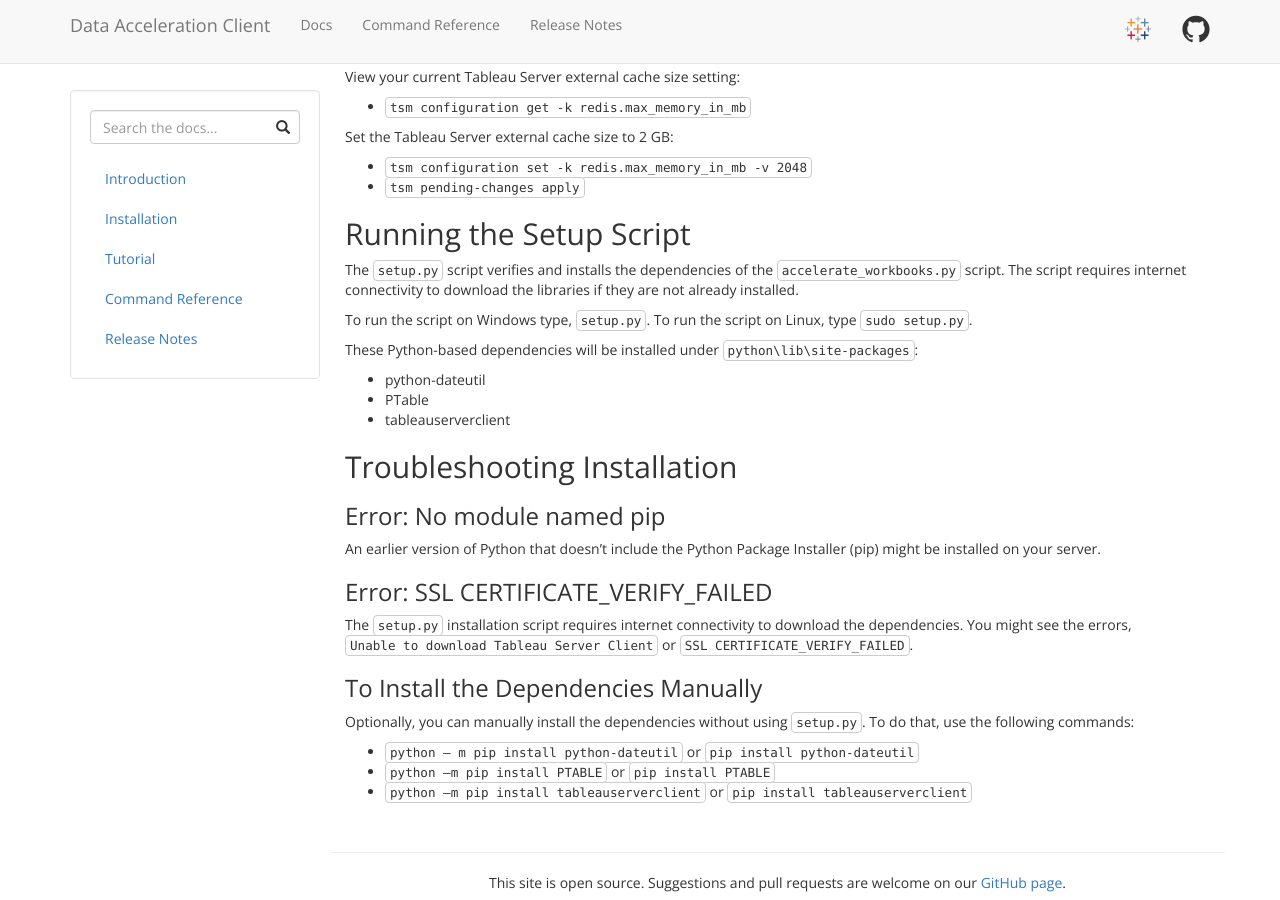
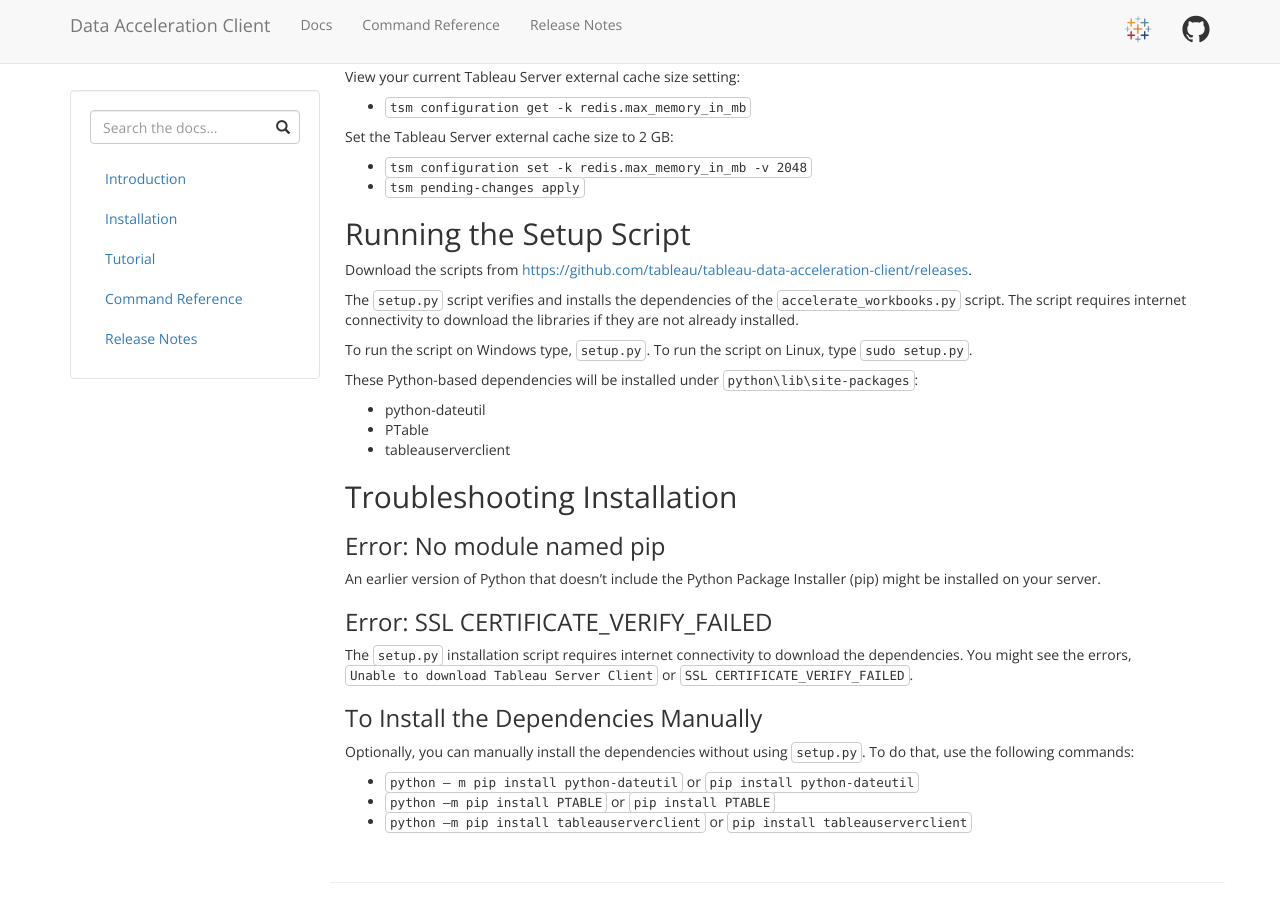
Before and after one commit to tableau/tableau-data-acceleration-client, a Jekyll site: the page built from docs/da_setup.md, in a window 1280 px wide and 900 px high, scrolled down 568 px. Built offline with Jekyll 4.4.1, drawn with Linux system fonts in a browser that asks for light colours; nearby versions of some CDN libraries.

Commit message:
add download link

```diff
--- a/docs/da_setup.md
+++ b/docs/da_setup.md
@@ -34,6 +34,8 @@
 
 ## Running the Setup Script
 
+Download the scripts from [https://github.com/tableau/tableau-data-acceleration-client/releases](https://github.com/tableau/tableau-data-acceleration-client/releases).
+
 The `setup.py` script verifies and installs the dependencies of the `accelerate_workbooks.py` script. The script requires internet connectivity to download the libraries if they are not already installed.
 
 To run the script on Windows type, `setup.py`. To run the script on Linux, type `sudo setup.py`.
```
